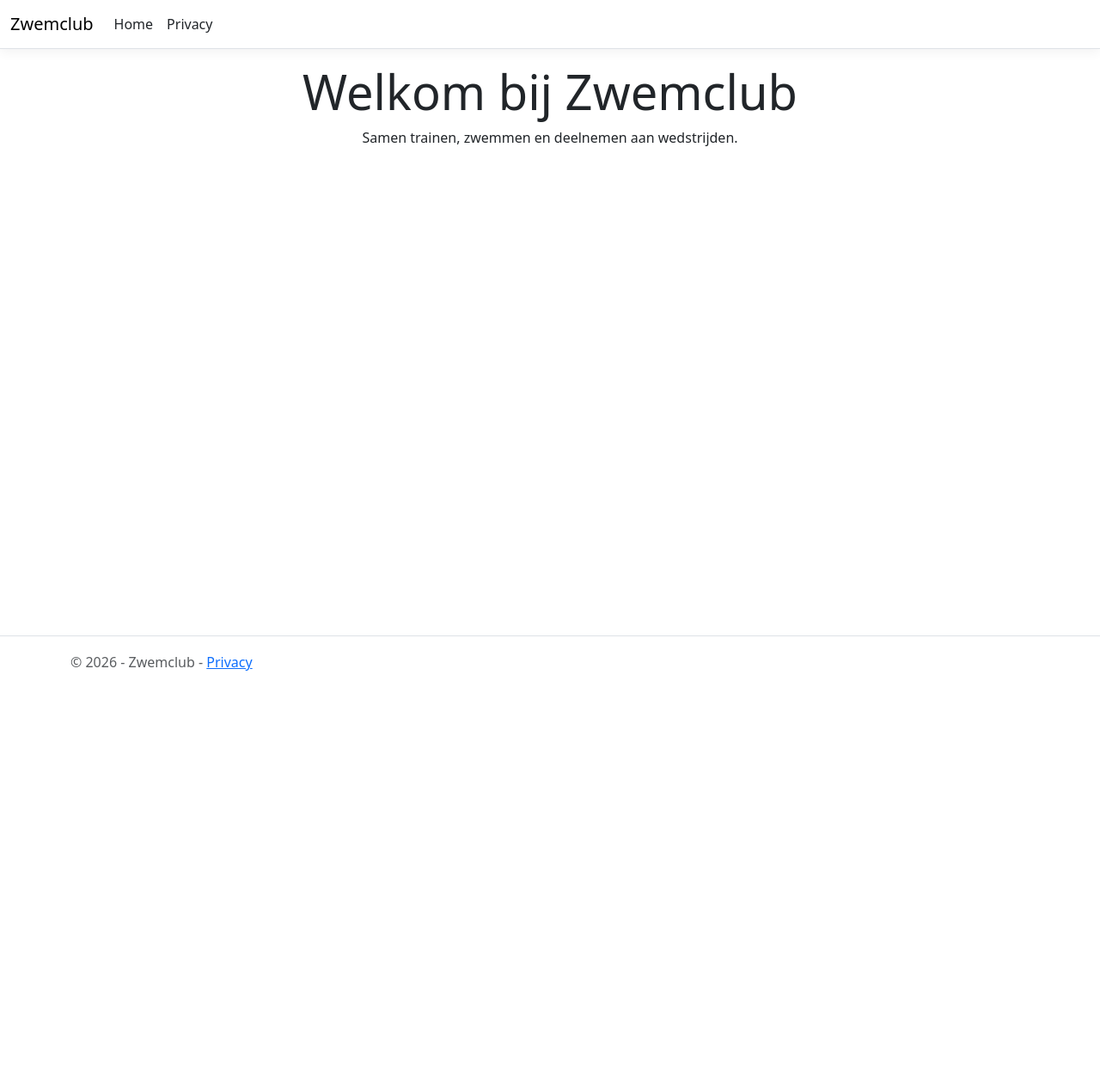
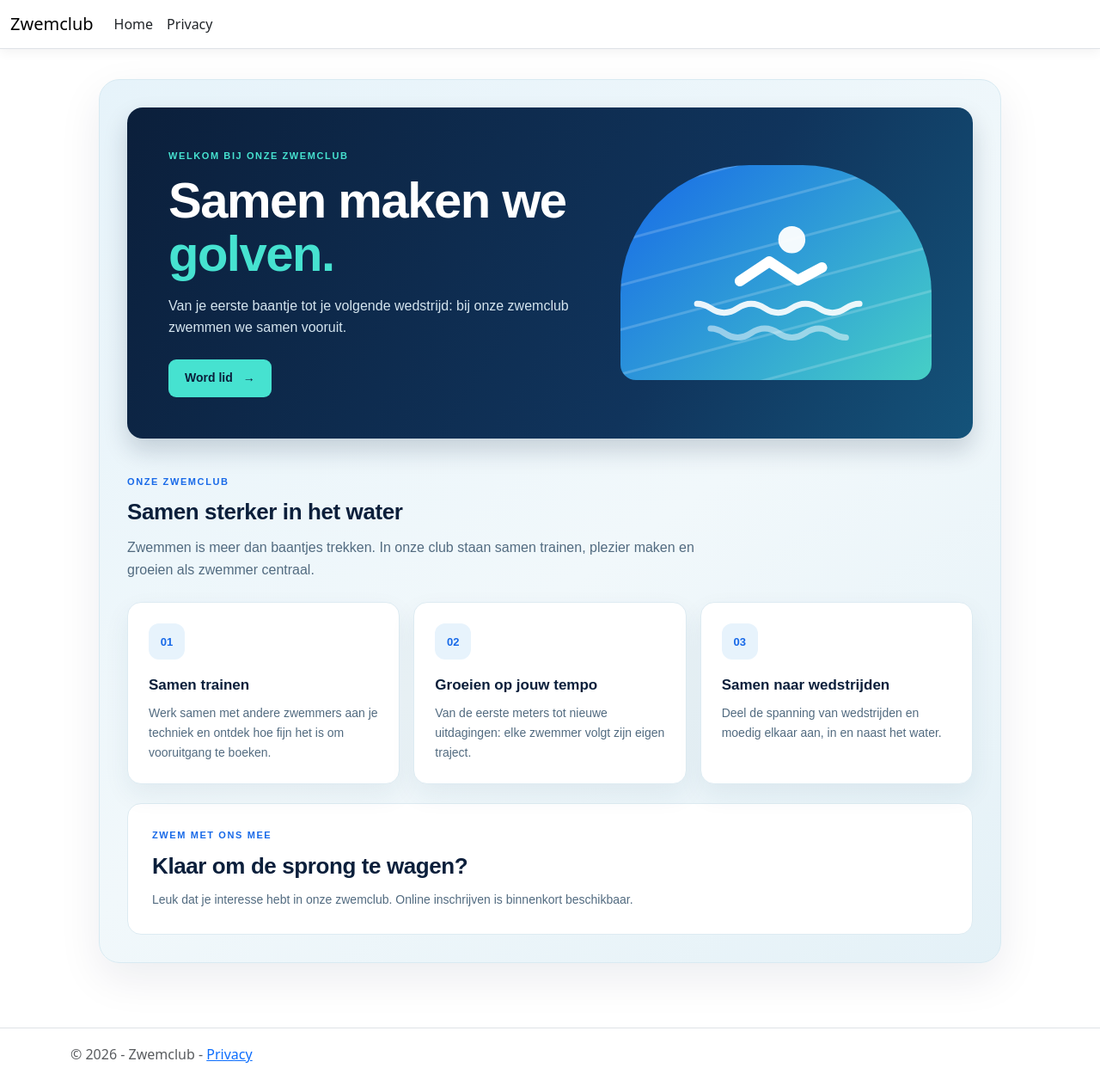
Before and after one commit to Gentian18/PoolPulse, an ASP.NET Core app: page / in a window 1280 px wide. Shown: the whole page at 86% size. Before the commit the page ends 780 px from the top, so only its background shows below. Run offline with ASP.NET Core 8, Linux system fonts and the light colour scheme; style sheets or scripts are compiled from the project's sources; some libraries are stand-ins or nearby versions.

Commit message:
Voeg homepage voor zwemclub toe

```diff
--- a/Views/Home/Index.cshtml
+++ b/Views/Home/Index.cshtml
@@ -2,7 +2,50 @@
     ViewData["Title"] = "Home";
 }
 
-<div class="text-center">
-    <h1 class="display-4">Welkom bij Zwemclub</h1>
-    <p>Samen trainen, zwemmen en deelnemen aan wedstrijden.</p>
+<div class="home-page">
+    <section class="home-hero" aria-labelledby="hero-title">
+        <div class="home-hero-content">
+            <p class="home-label">Welkom bij onze zwemclub</p>
+            <h1 id="hero-title">Samen maken we <span>golven.</span></h1>
+            <p class="home-intro">Van je eerste baantje tot je volgende wedstrijd: bij onze zwemclub zwemmen we samen vooruit.</p>
+            <a class="home-button home-button-aqua" href="#inschrijven">Word lid <span aria-hidden="true">→</span></a>
+        </div>
+        <div class="home-water" aria-hidden="true">
+            <svg viewBox="0 0 320 220" fill="none" xmlns="http://www.w3.org/2000/svg">
+                <circle cx="181" cy="66" r="18" fill="white" fill-opacity=".95" />
+                <path d="M112 121l39-26 38 25 32-17" stroke="white" stroke-width="14" stroke-linecap="round" stroke-linejoin="round" />
+                <path d="M55 151c18 0 18 12 36 12s18-12 36-12 18 12 36 12 18-12 36-12 18 12 36 12 18-12 36-12" stroke="white" stroke-opacity=".9" stroke-width="8" stroke-linecap="round" />
+                <path d="M73 184c18 0 18 12 36 12s18-12 36-12 18 12 36 12 18-12 36-12 18 12 36 12" stroke="white" stroke-opacity=".5" stroke-width="8" stroke-linecap="round" />
+            </svg>
+        </div>
+    </section>
+
+    <section class="home-about" aria-labelledby="about-title">
+        <p class="home-section-label">Onze zwemclub</p>
+        <h2 id="about-title">Samen sterker in het water</h2>
+        <p class="home-section-intro">Zwemmen is meer dan baantjes trekken. In onze club staan samen trainen, plezier maken en groeien als zwemmer centraal.</p>
+        <div class="home-cards">
+            <article class="home-card">
+                <span class="home-card-number" aria-hidden="true">01</span>
+                <h3>Samen trainen</h3>
+                <p>Werk samen met andere zwemmers aan je techniek en ontdek hoe fijn het is om vooruitgang te boeken.</p>
+            </article>
+            <article class="home-card">
+                <span class="home-card-number" aria-hidden="true">02</span>
+                <h3>Groeien op jouw tempo</h3>
+                <p>Van de eerste meters tot nieuwe uitdagingen: elke zwemmer volgt zijn eigen traject.</p>
+            </article>
+            <article class="home-card">
+                <span class="home-card-number" aria-hidden="true">03</span>
+                <h3>Samen naar wedstrijden</h3>
+                <p>Deel de spanning van wedstrijden en moedig elkaar aan, in en naast het water.</p>
+            </article>
+        </div>
+    </section>
+
+    <section id="inschrijven" class="home-signup" aria-labelledby="signup-title">
+        <p class="home-section-label">Zwem met ons mee</p>
+        <h2 id="signup-title">Klaar om de sprong te wagen?</h2>
+        <p>Leuk dat je interesse hebt in onze zwemclub. Online inschrijven is binnenkort beschikbaar.</p>
+    </section>
 </div>
--- /dev/null
+++ b/Views/Home/Index.cshtml.css
@@ -0,0 +1,120 @@
+.home-page {
+    max-width: 1050px;
+    margin: 35px auto 60px;
+    padding: 32px;
+    border: 1px solid #D8EAF2;
+    border-radius: 24px;
+    background: linear-gradient(145deg, #E6F3FA 0%, #F1F8FB 55%, #E4F1F7 100%);
+    box-shadow: 0 18px 50px rgba(11, 31, 59, 0.08);
+    color: #0B1F3B;
+    font-family: Arial, Helvetica, sans-serif;
+}
+
+.home-hero {
+    display: grid;
+    grid-template-columns: 1.15fr 0.85fr;
+    align-items: center;
+    gap: 36px;
+    overflow: hidden;
+    padding: 48px;
+    border-radius: 18px;
+    background: linear-gradient(120deg, #0B1F3B 0%, #10345C 65%, #14537A 100%);
+    box-shadow: 0 14px 28px rgba(11, 31, 59, 0.18);
+    color: #FFFFFF;
+}
+
+.home-label, .home-section-label {
+    margin: 0 0 12px;
+    font-size: 11px;
+    font-weight: 700;
+    letter-spacing: 1.6px;
+    text-transform: uppercase;
+}
+
+.home-label { color: #46E2D0; }
+.home-section-label { color: #1769E8; }
+
+.home-hero h1 {
+    margin: 0 0 16px;
+    font-size: clamp(38px, 5vw, 58px);
+    font-weight: 700;
+    letter-spacing: -1.5px;
+    line-height: 1.08;
+}
+
+.home-hero h1 span { color: #46E2D0; }
+.home-intro { max-width: 470px; margin: 0 0 24px; color: #D4E4EE; font-size: 16px; line-height: 1.6; }
+
+.home-button {
+    display: inline-flex;
+    align-items: center;
+    justify-content: center;
+    gap: 12px;
+    min-height: 44px;
+    padding: 10px 18px;
+    border: 1px solid transparent;
+    border-radius: 9px;
+    font-size: 14px;
+    font-weight: 700;
+    text-decoration: none;
+}
+
+.home-button-aqua { background: #46E2D0; color: #0B1F3B; }
+.home-button-aqua:hover { background: #79EADD; color: #0B1F3B; }
+.home-button:focus-visible { outline: 3px solid #FFFFFF; outline-offset: 3px; }
+
+.home-water {
+    display: grid;
+    place-items: center;
+    min-height: 250px;
+    border-radius: 150px 150px 18px 18px;
+    background: repeating-linear-gradient(165deg, transparent 0 33px, rgba(255, 255, 255, .18) 34px 36px, transparent 37px 50px), linear-gradient(135deg, #1769E8, #46CFC6);
+}
+
+.home-water svg { width: 85%; max-width: 280px; }
+.home-about { padding: 42px 0 0; }
+.home-about h2, .home-signup h2 { margin: 0 0 12px; font-size: 26px; font-weight: 700; letter-spacing: -.4px; }
+.home-section-intro { max-width: 680px; margin: 0; color: #526B80; line-height: 1.65; }
+.home-cards { display: grid; grid-template-columns: repeat(3, 1fr); gap: 16px; margin-top: 24px; }
+
+.home-card {
+    padding: 24px;
+    border: 1px solid #DDEBF2;
+    border-radius: 16px;
+    background: #FFFFFF;
+    box-shadow: 0 12px 30px rgba(25, 69, 98, 0.07);
+}
+
+.home-card-number {
+    display: inline-grid;
+    place-items: center;
+    width: 42px;
+    height: 42px;
+    margin-bottom: 20px;
+    border-radius: 12px;
+    background: #E7F3FC;
+    color: #1769E8;
+    font-size: 13px;
+    font-weight: 700;
+}
+
+.home-card h3 { margin: 0 0 10px; font-size: 17px; font-weight: 700; }
+.home-card p, .home-signup p:last-child { margin: 0; color: #526B80; font-size: 14px; line-height: 1.65; }
+.home-signup { margin-top: 22px; padding: 28px; border: 1px solid #DDEBF2; border-radius: 16px; background: #FFFFFF; scroll-margin-top: 20px; }
+
+@media (max-width: 767px) {
+    .home-page { margin: 20px auto 40px; padding: 16px; }
+    .home-hero { grid-template-columns: 1fr; gap: 26px; padding: 28px; }
+    .home-water { min-height: 180px; }
+    .home-water svg { max-width: 210px; }
+    .home-cards { grid-template-columns: 1fr; }
+    .home-about { padding-top: 32px; }
+}
+
+@media (max-width: 480px) {
+    .home-hero { padding: 24px; }
+    .home-hero h1 { font-size: 38px; }
+    .home-button { width: 100%; }
+    .home-about h2, .home-signup h2 { font-size: 23px; }
+    .home-card, .home-signup { padding: 22px; }
+}
```
